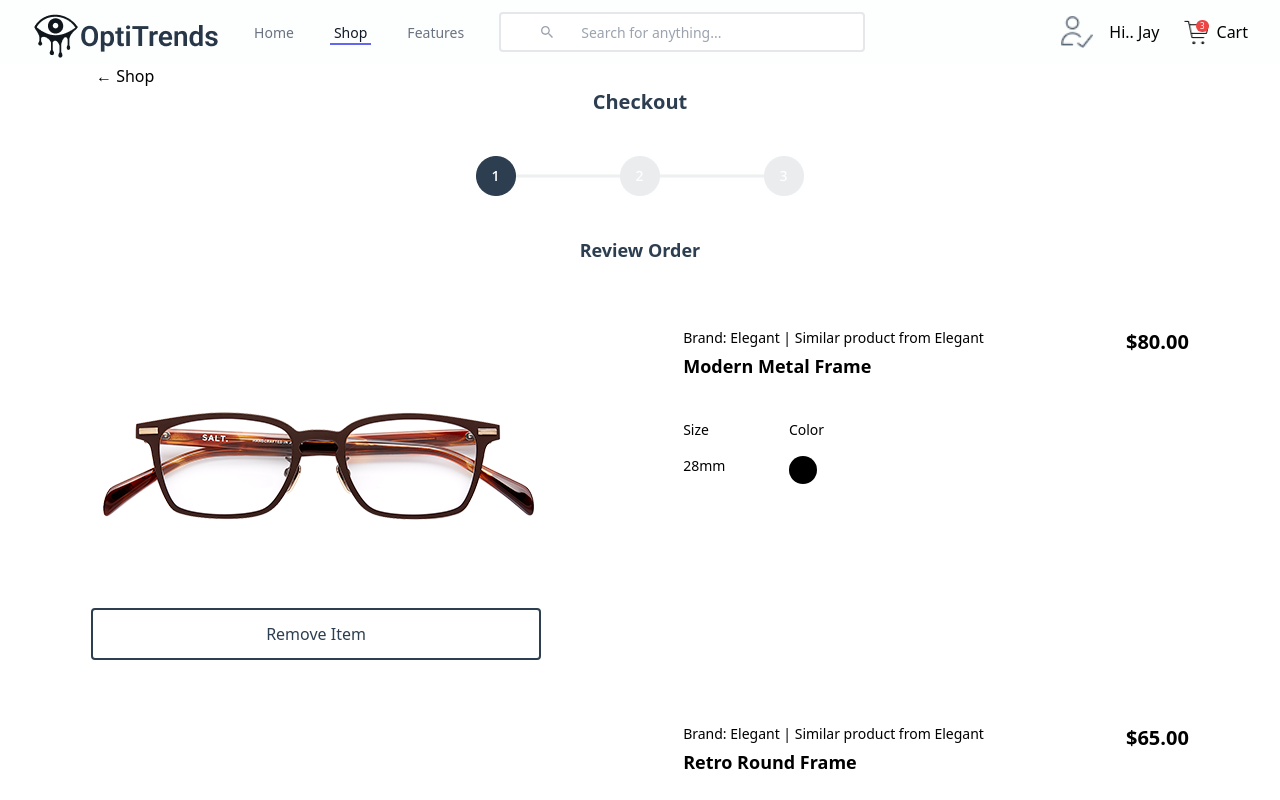
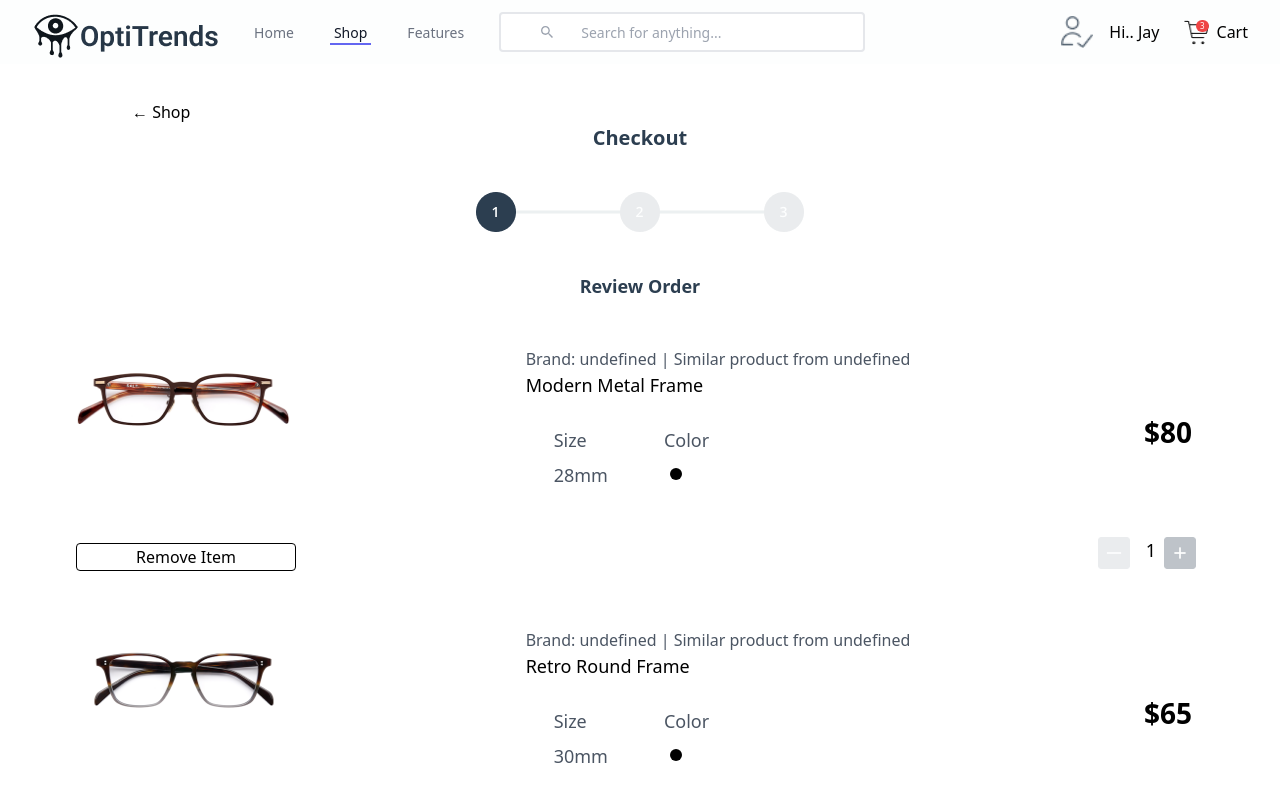
Before and after one commit to itsAakashz/ecom-OptiTrends, a React (Vite) app in the folder OptiTrend/: page /checkout_summary in a window 1280 px wide. Shown: the top 800 px of the page. Built offline with nearby package versions, Linux system fonts and the light colour scheme.

Commit message:
Update checkout_summary.jsx

```diff
--- a/OptiTrend/src/pages/checkout_summary.jsx
+++ b/OptiTrend/src/pages/checkout_summary.jsx
@@ -1,27 +1,53 @@
-      import React from 'react';
-      import ProductList from '../components/ProductList';
-      import { Link } from 'react-router-dom';
-      import progress from "../assets/images/progress1.png"
+import React, { useState } from "react";
+import { Link } from "react-router-dom";
+import { GoDotFill } from "react-icons/go";
+import minus_icon from "../assets/minus.png";
+import plus_icon from "../assets/plus.png";
 import cartImage1 from "../assets/images/glasses/salt-image-1.png";
 import cartImage2 from "../assets/images/glasses/salt-image-10.png";
 import cartImage3 from "../assets/images/glasses/salt-image-5.png";
 
+// Move Counter component outside of Checkout_Summary
+const Counter = () => {
+  const [count, setCount] = useState(1);
+
+  const handleIncrease = () => {
+    setCount(count + 1);
+  };
+
+  const handleDecrease = () => {
+    setCount(count - 1);
+  };
+
+  return (
+    <div className="flex mt-25 md:mt-0 ">
+      <Link className="pr-2 h-[40px] w-[40px]" onClick={handleDecrease}>
+        <img src={minus_icon} alt="Minus icon" />
+      </Link>
+      <p className="px-2 text-[18px]">{count}</p>
+      <Link className="pr-2 h-[40px] w-[40px]" onClick={handleIncrease}>
+        <img src={plus_icon} alt="Plus icon" />
+      </Link>
+    </div>
+  );
+};
+
 const Checkout_Summary = () => {
-        const products = [
-          { id: 1, name: "Modern Metal Frame", price: 80, image: cartImage1 },
-          { id: 2, name: "Retro Round Frame", price: 65, image: cartImage2 },
-          { id: 3, name: "Sophisticated Rimless", price: 90, image: cartImage3 }
+  const cartItems = [
+    { id: 1, name: "Modern Metal Frame", size: "28mm", price: 80, image: cartImage1 },
+    { id: 2, name: "Retro Round Frame", size: "30mm", price: 65, image: cartImage2 },
+    { id: 3, name: "Sophisticated Rimless", size: "24mm", price: 90, image: cartImage3 },
   ];
 
   return (
-          <div>
+    <div className="m-5 lg:m-9">
       <div className="flex flex-col">
         <Link to="/cart">
           <p className="ml-8 lg:ml-24 float-left">← Shop</p>
         </Link>
         <p className="text-center font-bold text-xl text-[#2C3E50]">Checkout</p>
         <img
-                src={progress}
+          src="src/assets/images/progress1.png"
           className="self-center m-10 mx-auto w-2/3 lg:w-auto"
         />
         <p className="text-center text-lg font-semibold text-[#2C3E50]">
@@ -29,32 +55,80 @@
         </p>
       </div>
 
-            {products.map((product) => (
-              <ProductList key={product.id} product={product} />
+      <div className="space-y-5 lg:mx-9">
+        {cartItems.map((item) => (
+          // product container Upper side
+          <div key={item.id}>
+            <div className="flex items-center justify-between mt-8">
+              <img
+                src={item.image}
+                alt={item.name}
+                className="w-28 lg:h-15 h-[px] lg:mb-16 md:w-[220px] md:h-[170]"
+              />
+              <div className="">
+                <p className="text-gray-600 hidden sm:block">{`Brand: ${item.brand} | Similar product from ${item.brand}`}</p>
+                <h3 className="lg:text-lg lg:text-[12px] text-[0.6rem] font-medium">
+                  {item.name}
+                </h3>
+                <div className="flex md:pr-50">
+                  <div className="flex-col lg:m-5 m-1">
+                    <p className="text-gray-600 text-[14px] lg:text-[18px] lg:m-2 mt-4">
+                      Size
+                    </p>
+                    <p className="text-gray-600 text-[13px] lg:text-[18px] lg:m-2 mt-3">
+                      {item.size}
+                    </p>
+                  </div>
+
+                  <div className="flex-col ml-1 md:ml-5 my-5">
+                    <p className="text-gray-600 text-[13px] lg:text-[18px] lg:m-2">
+                      Color
+                    </p>
+                    <GoDotFill className="h-[24px] w-[24px] m-2" />
+                  </div>
+                </div>
+              </div>
+              <div className="text-right lg:mr-4">
+                <p className="lg:text-[28px] text-[18px] font-bold">
+                  ${item.price}
+                </p>
+              </div>
+            </div>
+            <div></div>
+            {/* // product container lower side */}
+            <div className="flex items-center justify-between p-1">
+              <button className="lg:w-[220px] px-1 lg:px-4 lg:p-0 p-1 lg:h-7 text-center border-black rounded border-[1px] border-solid text-black">
+                Remove Item
+              </button>
+
+              <Counter />
+            </div>
+          </div>
         ))}
+      </div>
 
       <hr className="w-5/6 mx-auto h-5" />
       <p className="text-center mt-10 font-bold text-lg text-[#2C3E50]">
         Cart Summary
       </p>
-            <div className=" justify-between mx-auto w-5/6">
+      <div className="justify-between mx-auto w-5/6">
         <div className="flex flex-wrap relative mt-10 text-[#2C3E50]">
-                <p className=" mt-5">Delivery Fee</p>
+          <p className="mt-5">Delivery Fee</p>
           <p className="mt-5 absolute right-0">$29.00</p>
         </div>
         <div className="flex flex-wrap relative mb-10 text-[#2C3E50]">
-                <p className=" mt-5">Tax</p>
-                <p className="mt-5 absolute right-0 ">$7.00</p>
+          <p className="mt-5">Tax</p>
+          <p className="mt-5 absolute right-0">$7.00</p>
         </div>
         <hr />
         <div className="flex flex-wrap relative text-[#2C3E50]">
-                <p className=" mt-5">Subtotal</p>
-                <p className="mt-5 absolute right-0 ">$266.00</p>
+          <p className="mt-5">Subtotal</p>
+          <p className="mt-5 absolute right-0">$266.00</p>
         </div>
       </div>
       <Link to="/checkout_shipping">
         <div className="w-5/6 mx-auto">
-                <button className=" bg-[#2C3E50] rounded text-white h-8 mt-10 w-full text-lg">
+          <button className="bg-[#2C3E50] rounded text-white h-8 mt-10 w-full text-lg">
             Confirm Order
           </button>
         </div>
```
Lines whose indentation alone changed are shown as unchanged.
